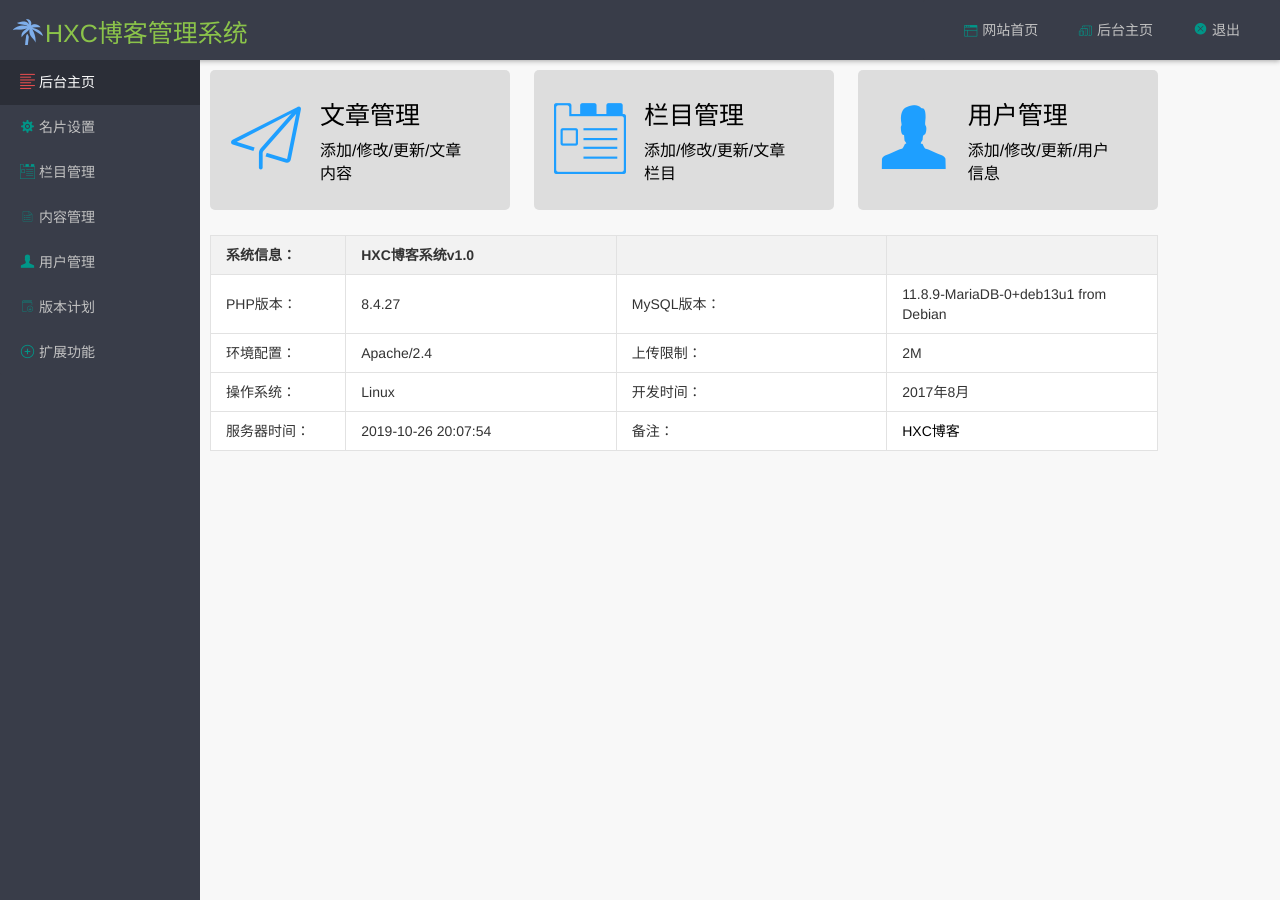
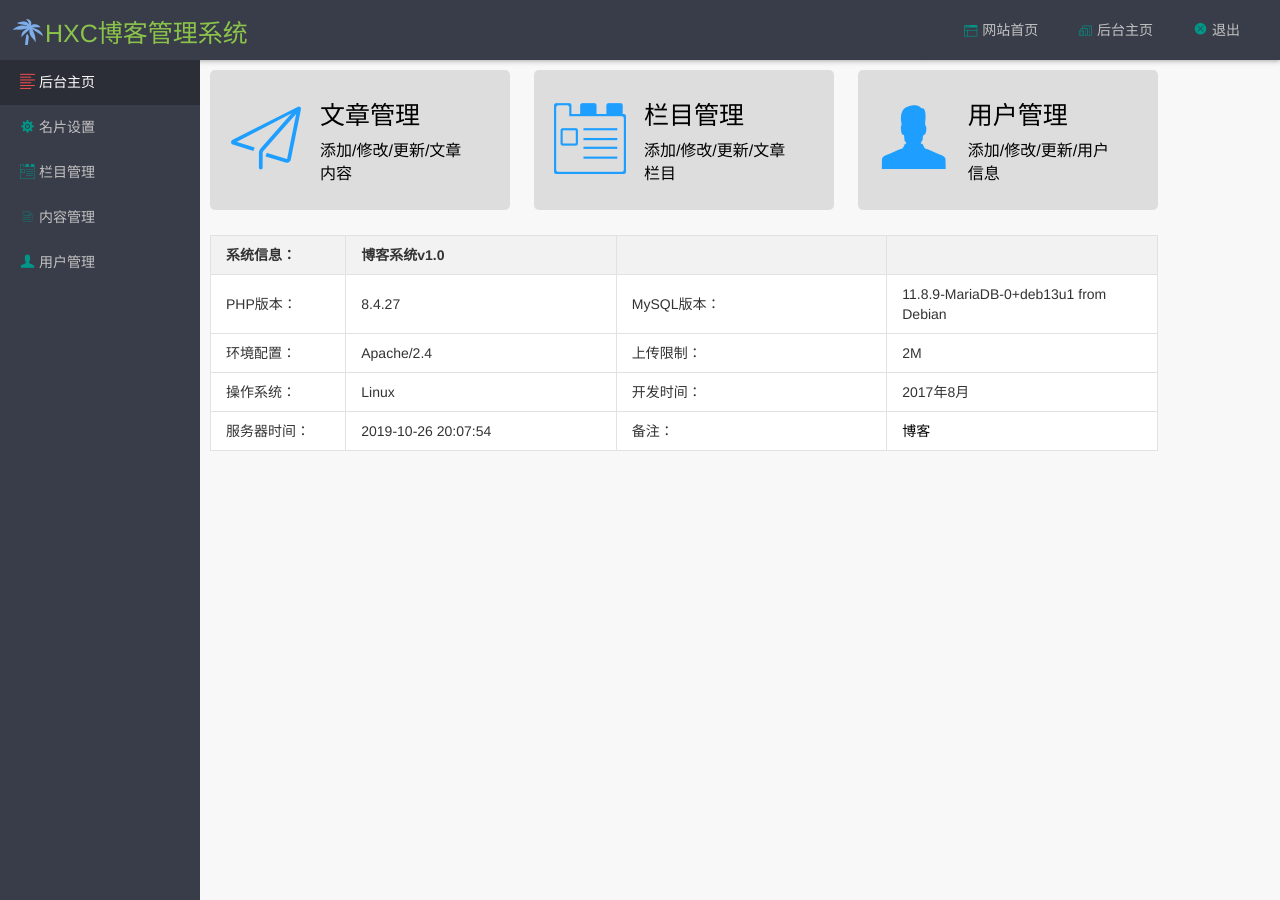
Before and after one commit to jerryKing209/blog, a CodeIgniter app: page /database/Admin/index in a window 1280 px wide. Run offline with CodeIgniter, Linux system fonts and the light colour scheme; the visitor is signed in with stand-in values (Sample User, id 1); some libraries are stand-ins or nearby versions.

Commit message:
修改site

```diff
--- a/application/views/Admin/header.php
+++ b/application/views/Admin/header.php
@@ -61,8 +61,8 @@ a:hover{
     <li class="layui-nav-item"><a href="<?php echo site_url('Category/index');?>"><i class="layui-icon" style="font-size: 15px; color: #009688;">&#xe62a;</i>  栏目管理</a></li>
     <li class="layui-nav-item"><a href="<?php echo site_url('Article/index');?>"><i class="layui-icon" style="font-size: 15px; color: #009688;">&#xe60a;</i>  内容管理</a></li>
     <li class="layui-nav-item"><a href="<?php echo site_url('Admin/pass');?>"><i class="layui-icon" style="font-size: 15px; color: #009688;">&#xe612;</i>  用户管理</a></li>
-    <li class="layui-nav-item"><a href="<?php echo site_url('Admin/version');?>"><i class="layui-icon" style="font-size: 15px; color: #009688;">&#xe61e;</i>  版本计划</a></li>
-    <li class="layui-nav-item"><a href=""><i class="layui-icon" style="font-size: 15px; color: #009688;">&#xe61f;</i>   扩展功能</a></li>
+    <!-- <li class="layui-nav-item"><a href="<?php echo site_url('Admin/version');?>"><i class="layui-icon" style="font-size: 15px; color: #009688;">&#xe61e;</i>  版本计划</a></li> -->
+    <!-- <li class="layui-nav-item"><a href=""><i class="layui-icon" style="font-size: 15px; color: #009688;">&#xe61f;</i>   扩展功能</a></li> -->
   </ul>
 </div>
 <!--左侧导航结束-->
--- a/application/views/Admin/home.php
+++ b/application/views/Admin/home.php
@@ -44,7 +44,7 @@
         <thead>
           <tr>
             <th>系统信息：</th>
-            <th>HXC博客系统v1.0</th>
+            <th>博客系统v1.0</th>
             <th></th>
             <th></th>
           </tr>
@@ -75,7 +75,7 @@
             <td>服务器时间：</td>
             <td><?php echo date("Y-m-d H:i:s",time());?></td>
             <td>备注：</td>
-            <td><a href="http://www.huxinchun.com">HXC博客</a></td>
+            <td><a href="#">博客</a></td>
           </tr>
         </tbody>
       </table>
```
